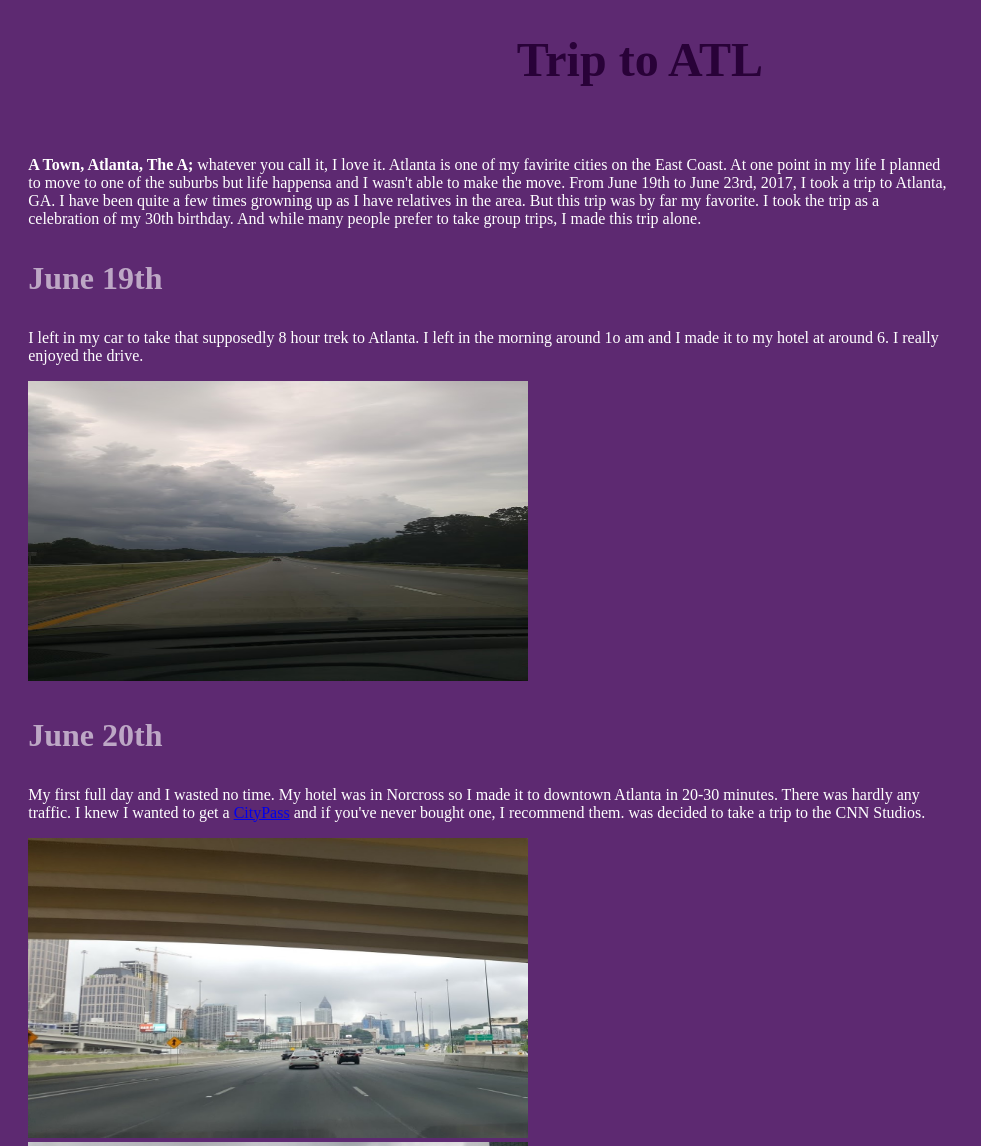
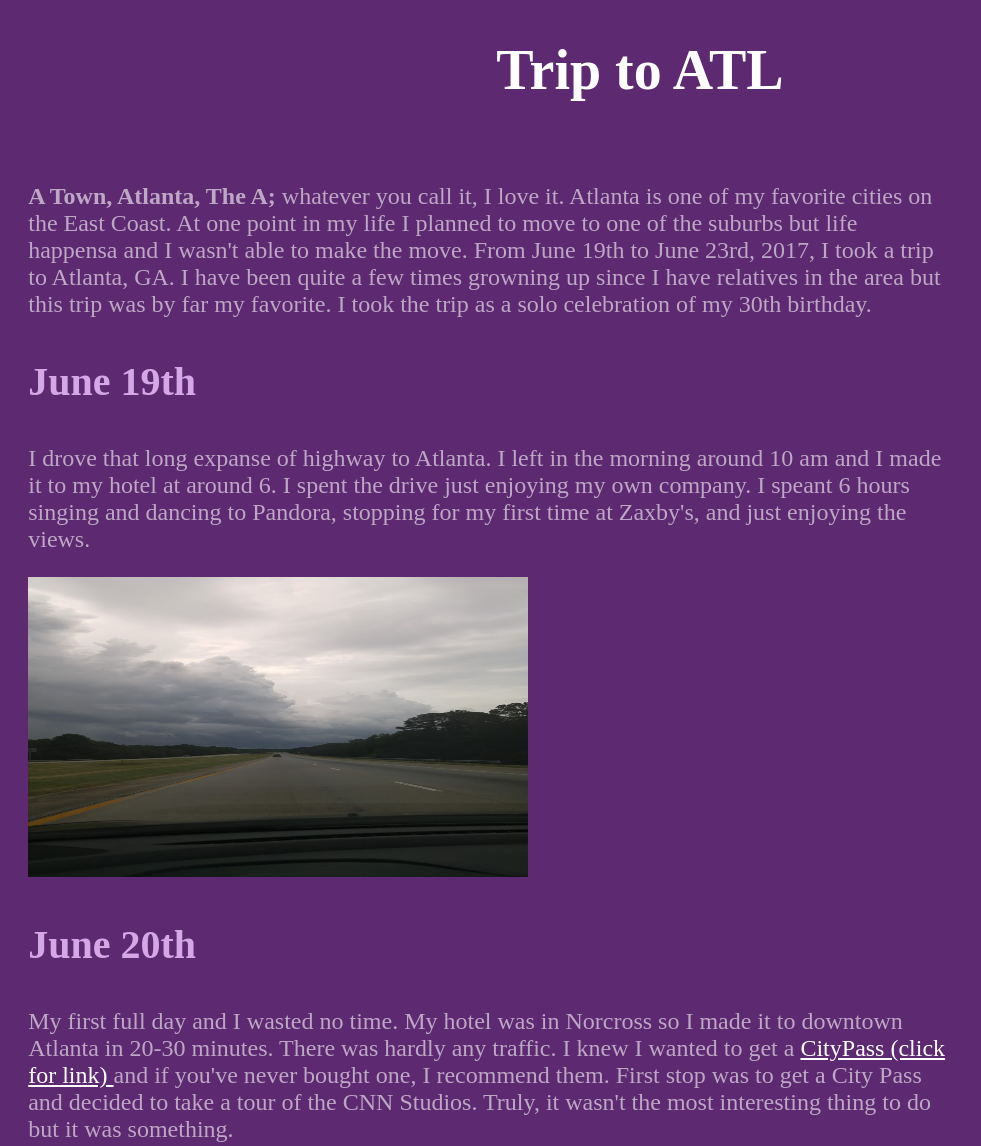
Before and after one commit to kenneba/html-me-something, a plain HTML site: page index.html in a window 1280 px wide. Shown: the top 1146 px of the page, without its empty margins (0-981 px from the left). Drawn offline with Linux system fonts and the light colour scheme.

Commit message:
Added some clarity to the HTML and some color changes to the CSS

```diff
--- a/index.html
+++ b/index.html
@@ -8,20 +8,21 @@
     <h1>Trip to ATL</h1>
     <div class="main">
         <div class="body">
-        <p><strong>A Town, Atlanta, The A;</strong> whatever you call it, I love it. Atlanta is one of my favirite cities on the East Coast. At one point in my life I planned to move to one of the suburbs but life happensa and I wasn't able to make the move. From June 19th to June 23rd, 2017, I took a trip to Atlanta, GA. I have been quite a few times growning up as I have relatives in the area. But this trip was by far my favorite. I took the trip as a celebration of my 30th birthday. And while many people prefer to take group trips, I made this trip alone.</p>
+        <p><strong>A Town, Atlanta, The A;</strong> whatever you call it, I love it. Atlanta is one of my favorite cities on the East Coast. At one point in my life I planned to move to one of the suburbs but life happensa and I wasn't able to make the move. From June 19th to June 23rd, 2017, I took a trip to Atlanta, GA. I have been quite a few times growning up since I have relatives in the area but this trip was by far my favorite. I took the trip as a solo celebration of my 30th birthday.
+        </p>
 
         <h3>June 19th</h3>
-        <p>I left in my car to take that supposedly 8 hour trek to Atlanta. I left in the morning around 1o am and I made it to my hotel at around 6. I really enjoyed the drive.</p>
+        <p>I drove that long expanse of highway to Atlanta. I left in the morning around 10 am and I made it to my hotel at around 6. I spent the drive just enjoying my own company. I speant 6 hours singing and dancing to Pandora, stopping for my first time at Zaxby's, and just enjoying the views. </p>
         <img src="images/20170619_191040.jpg" class="photo-tiles">
 
         <h3>June 20th</h3>
-        <p>My first full day and I wasted no time. My hotel was in Norcross so I made it to downtown Atlanta in 20-30 minutes. There was hardly any traffic. I knew I wanted to get a <a href="https://www.citypass.com/atlanta" target="_blank">CityPass</a> and if you've never bought one, I recommend them. was decided to take a trip to the CNN Studios. </p>
+        <p>My first full day and I wasted no time. My hotel was in Norcross so I made it to downtown Atlanta in 20-30 minutes. There was hardly any traffic. I knew I wanted to get a <a href="https://www.citypass.com/atlanta" target="_blank">CityPass (click for link) </a> and if you've never bought one, I recommend them. First stop was to get a City Pass and decided to take a tour of the CNN Studios. Truly, it wasn't the most interesting thing to do but it was something.</p>
         <img src="images/20170620_102103-2.jpg" class="photo-tiles">
         <img src="images/20170620_105039.jpg" class="photo-tiles">
         <img src="images/20170620_105805.jpg" class="photo-tiles">
 
         <h3>June 21st - My Birthday!</h3>
-        <p>I started decided to go to 2 attractions on my birthday, World of Coca Cola and Georgia Aquarium. If you're not familiar with the locations they are walking distance away from each other.I started at the Coca Cola factory. This was the third time that I had been but I still visited every area like it was my first time. My favorite area if the </p>
+        <p>I started decided to go to 2 attractions, World of Coca Cola and Georgia Aquarium. If you're not familiar with the locations they are walking distance away from each other. I started at the World of Coca Cola. This was the third time that I had been but I still visited every area like it was my first time. My favorite area is the  tasting room. You can sample all of the flavors of Coke from all over the world. Some are great, some are horrible. There is one in particular called Beverly that I just wanted to watch other people try and their reactions were completely worth it. If you want to get an idea, <a href="https://www.youtube.com/results?search_query=beverly+soda+reactions">Go here.</a> Make sure to watch. <br> After the soda tasting, I took a quick walk over to the Georgia Aquarium. I just love water so aquariums are amazing. I looked at all of the sights and even took a behind the scenes tour.</p>
         <img src="images/20170621_112141.jpg" class="photo-tiles">
         <img src="images/20170621_114514.jpg" class="photo-tiles">
         <img src="images/20170621_114711.jpg" class="photo-tiles">
@@ -30,16 +31,18 @@
         <img src="images/20170621_163559.jpg" class="photo-tiles">
 
         <h3>June 22nd</h3>
-        <p>This was my recovery day. I spent it resting in the hotel.</p>
+        <p>This was my recovery day. I spent it resting in the hotel. I was so sore from al of the walking I did on my birthday and I also wanted a day to relax. I was supposed to go to the Fenbark Museum of Natural History and I believe I still have the ticket even though it's expired.</p>
         <img src="images/20170623_092557.jpg" class="photo-tiles">
         <h3>June 23rd</h3>
-        <p>This was probably the best day of the trip with the exception of the heat. I really enjoy going to zoos. </p>
+        <p>This was probably the best day of the trip with the exception of the heat. Zoos are probably my second favorite attractions, behind aquariums. I spent the entire day looking at animals. I had such a blast. And after I left I got to visit my cousins and saw pne of their spoken word performances. I hadn't had the chance to visit in over 10 years so I was glad we could meet up.</p>
         <img src="images/20170623_120521.jpg" class="photo-tiles">
         <img src="images/20170623_121924.jpg" class="photo-tiles">
         <img src="images/20170623_124844.jpg" class="photo-tiles">
         <img src="images/20170623_143201.jpg" class="photo-tiles">
         <img src="images/20170623_114026.jpg" class="photo-tiles">
         <img src="images/20170623_134251.jpg" class="photo-tiles">
+        <h3>June 24th</h3>
+        <p>By the 24th, I was exhausted and I was ready for my own bed. I originally planned to leave on the 23rd, but after the performance I was too tired to make that trip back so I stayed another day. I left later than I planned so I made it home later than I wanted to. And I didn't sleep well so I was tired. That's a long drive to make sleepy. Thankfully, I was able to talk to my family for thr trip back and they helped keep me awake.</p>
     </div>
     </div>
 </body>
--- a/styles.css
+++ b/styles.css
@@ -8,26 +8,29 @@ body{
     padding: 2%;
 }
 p{
-    color: white;
+    color: #BDA7C5;
     width:95%;
     word-wrap: normal;
-    font-size: 1em;
+    font-size: 1.5em;
 }
 .photo-tiles{
     width:500px;
     height:300px;
 }
 h1{
-    color:#290238;
+    color:white;
     text-align: center;
-    font-size:3em;
+    font-size:3.5em;
 }
 h3{
-    color:#BDA7C5;
-    font-size: 2em;
+    color:hsl(283, 57%, 78%);
+    font-size: 2.5em;
 }
 
 img:hover{
     width:600px;
     height:450px;
 }
+a{
+    color:white;
+}
```
